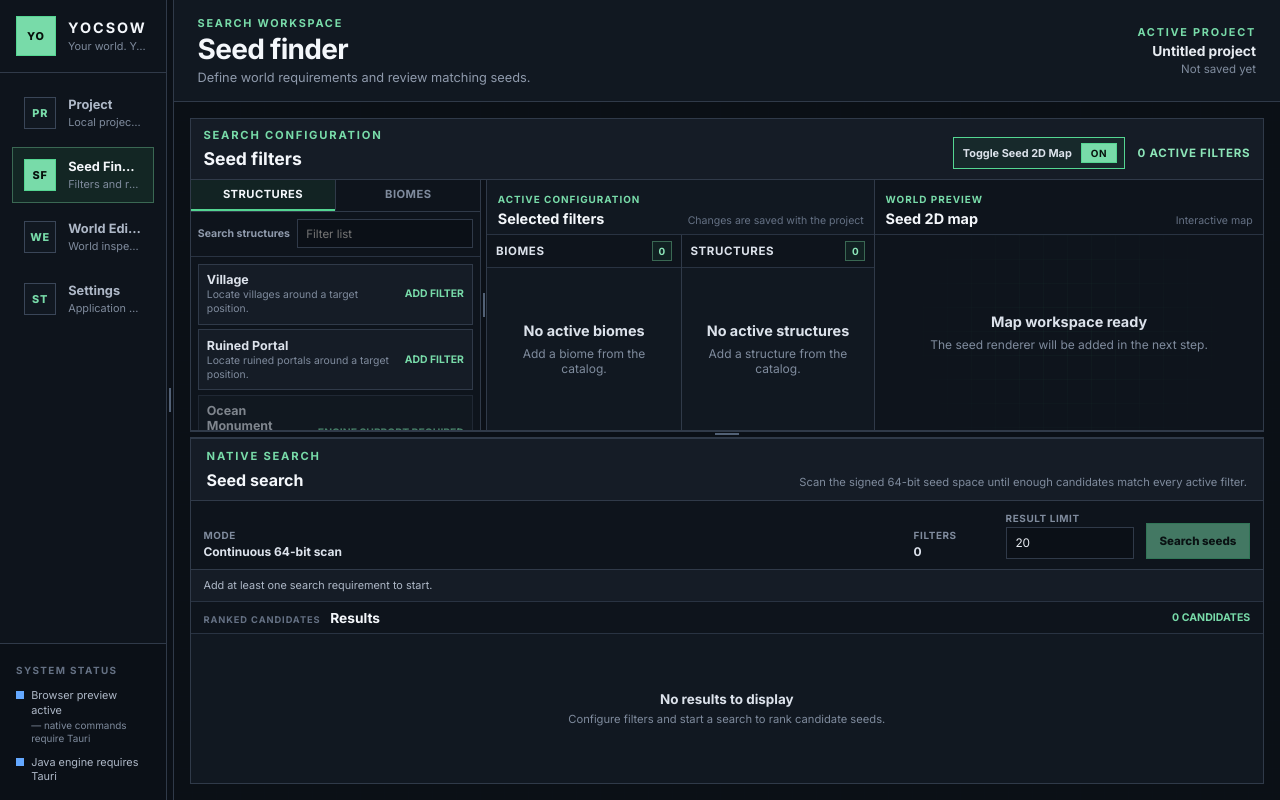
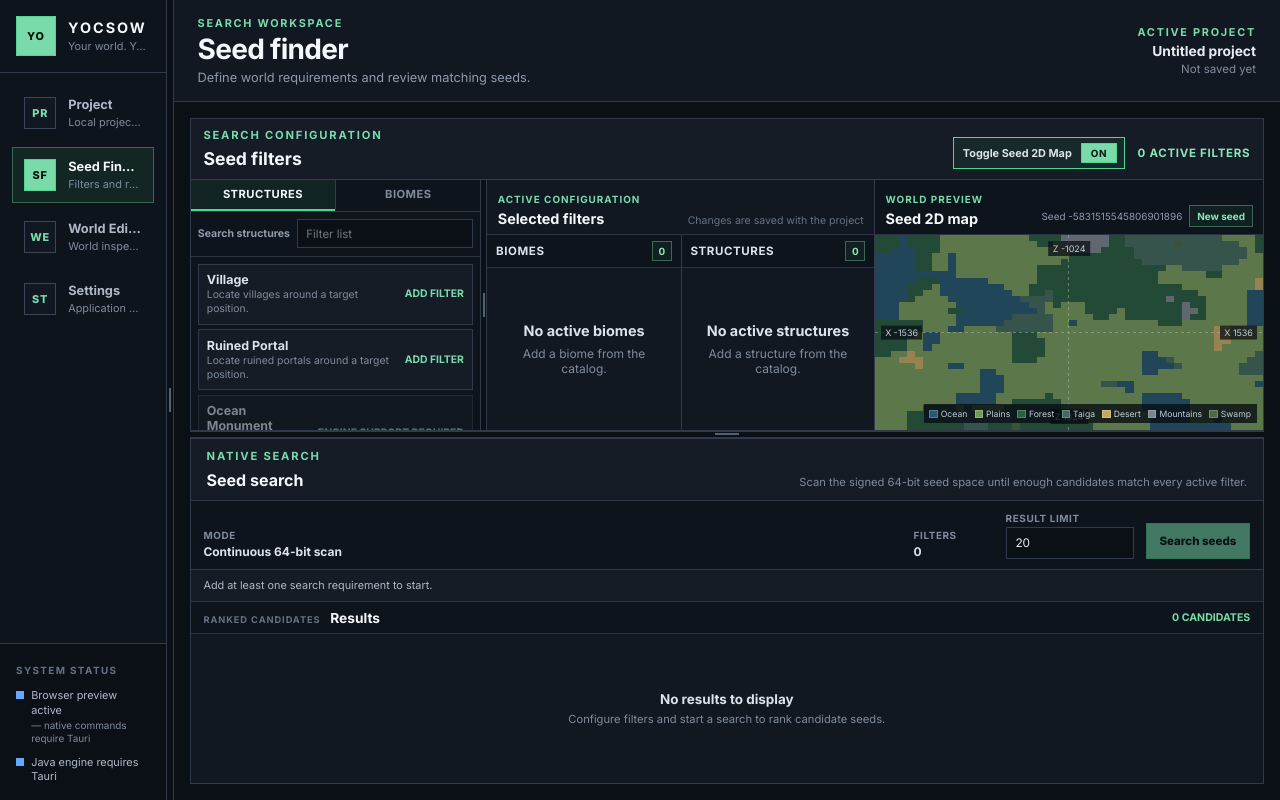
Before and after one commit to Raisybear/yocsow, a React (Vite) app in the folder apps/desktop/: page / in a window 1280 px wide. Both pictures are taken after a click on the switch "Toggle Seed 2D Map". Built offline with nearby package versions, Linux system fonts and the light colour scheme.

Commit message:
feat: render deterministic seed map preview

```diff
--- a/apps/desktop/src/components/SearchRequirementsPanel.tsx
+++ b/apps/desktop/src/components/SearchRequirementsPanel.tsx
@@ -9,6 +9,7 @@ import {
   type StructureRequirement,
   type StructureType,
 } from '../domain/search-requirements'
+import { createRandomSeed } from '../domain/seed-map'
 import { ResizablePanelGroup } from './ResizablePanelGroup'
 import { SeedMapWorkspace } from './SeedMapWorkspace'
 import './SearchRequirementsPanel.css'
@@ -156,6 +157,7 @@ export function SearchRequirementsPanel({
     useState<FilterCategory>('structures')
   const [filterQuery, setFilterQuery] = useState('')
   const [seedMapVisible, setSeedMapVisible] = useState(false)
+  const [seedMapSeed, setSeedMapSeed] = useState(createRandomSeed)
 
   const visibleCatalogItems = filterCatalog.filter(
     (item) =>
@@ -415,7 +417,14 @@ export function SearchRequirementsPanel({
             </div>
           </div>
 
-          {seedMapVisible && <SeedMapWorkspace />}
+          {seedMapVisible && (
+            <SeedMapWorkspace
+              seed={seedMapSeed}
+              onRandomize={() => {
+                setSeedMapSeed(createRandomSeed())
+              }}
+            />
+          )}
         </div>
       </ResizablePanelGroup>
     </section>
--- /dev/null
+++ b/apps/desktop/src/components/SeedMapCanvas.tsx
@@ -0,0 +1,51 @@
+import { memo } from 'react'
+import type { SeedMapModel } from '../domain/seed-map'
+import { SEED_MAP_BIOME_COLORS } from './seed-map-presentation'
+
+interface SeedMapCanvasProps {
+  model: SeedMapModel
+}
+
+export const SeedMapCanvas = memo(function SeedMapCanvas({
+  model,
+}: SeedMapCanvasProps) {
+  return (
+    <svg
+      className="seed-map-canvas"
+      viewBox={`0 0 ${model.columns} ${model.rows}`}
+      preserveAspectRatio="none"
+      role="img"
+      aria-label={`Terrain preview for seed ${model.seed}`}
+    >
+      <title>Terrain preview for seed {model.seed}</title>
+
+      {model.cells.map((cell, index) => (
+        <rect
+          x={index % model.columns}
+          y={Math.floor(index / model.columns)}
+          width={1.04}
+          height={1.04}
+          fill={SEED_MAP_BIOME_COLORS[cell.biome]}
+          key={`${cell.x}:${cell.z}`}
+        />
+      ))}
+
+      <line
+        className="seed-map-axis"
+        x1={model.columns / 2}
+        x2={model.columns / 2}
+        y1={0}
+        y2={model.rows}
+        vectorEffect="non-scaling-stroke"
+      />
+      <line
+        className="seed-map-axis"
+        x1={0}
+        x2={model.columns}
+        y1={model.rows / 2}
+        y2={model.rows / 2}
+        vectorEffect="non-scaling-stroke"
+      />
+    </svg>
+  )
+})
--- a/apps/desktop/src/components/SeedMapWorkspace.css
+++ b/apps/desktop/src/components/SeedMapWorkspace.css
@@ -30,41 +30,127 @@
   font-size: 0.9rem;
 }
 
-.seed-map-workspace-heading small {
-  color: #657184;
-  font-size: 0.66rem;
+.seed-map-workspace-actions {
+  display: flex;
+  align-items: center;
+  justify-content: flex-end;
+  gap: 0.45rem;
 }
 
-.seed-map-workspace-empty {
-  position: relative;
-  display: grid;
-  min-height: 0;
-  place-content: center;
+.seed-map-value {
+  max-width: 10rem;
   overflow: hidden;
-  padding: 1rem;
-  color: #7f8b9d;
-  text-align: center;
-  isolation: isolate;
+  color: #8f9aac !important;
+  font-size: 0.62rem !important;
+  font-weight: 400 !important;
+  letter-spacing: 0 !important;
+  text-overflow: ellipsis;
+  text-transform: none !important;
+  white-space: nowrap;
 }
 
-.seed-map-workspace-grid {
-  position: absolute;
-  z-index: -1;
-  inset: 0;
-  opacity: 0.3;
-  background-image:
-    linear-gradient(rgb(84 214 146 / 13%) 1px, transparent 1px),
-    linear-gradient(90deg, rgb(84 214 146 / 13%) 1px, transparent 1px);
-  background-size: 1.5rem 1.5rem;
-  mask-image: radial-gradient(circle at center, black, transparent 78%);
+.seed-map-workspace-actions button {
+  padding: 0.25rem 0.42rem;
+  border: 1px solid #3a6853;
+  color: #8ce5b8;
+  background: rgb(34 86 60 / 20%);
+  font: inherit;
+  font-size: 0.62rem;
+  font-weight: 700;
+  cursor: pointer;
 }
 
-.seed-map-workspace-empty strong {
-  color: #dce2eb;
-  font-size: 0.9rem;
+.seed-map-workspace-actions button:hover {
+  border-color: #78dba9;
+  background: rgb(34 86 60 / 34%);
 }
 
-.seed-map-workspace-empty p {
-  margin: 0.4rem 0 0;
-  font-size: 0.75rem;
+.seed-map-workspace-actions button:focus-visible {
+  outline: 2px solid #78dba9;
+  outline-offset: 2px;
 }
+
+.seed-map-viewport {
+  position: relative;
+  min-height: 0;
+  overflow: hidden;
+  background: #091018;
+}
+
+.seed-map-canvas {
+  position: absolute;
+  inset: 0;
+  width: 100%;
+  height: 100%;
+  filter: saturate(0.88) brightness(0.78);
+  shape-rendering: crispEdges;
+}
+
+.seed-map-axis {
+  stroke: rgb(244 247 251 / 42%);
+  stroke-dasharray: 3 3;
+  stroke-width: 1px;
+}
+
+.seed-map-coordinate {
+  position: absolute;
+  padding: 0.12rem 0.28rem;
+  color: #c2cbd8;
+  background: rgb(7 12 18 / 72%);
+  font-size: 0.56rem;
+  pointer-events: none;
+}
+
+.seed-map-coordinate--north {
+  top: 0.35rem;
+  left: 50%;
+  transform: translateX(-50%);
+}
+
+.seed-map-coordinate--south {
+  bottom: 0.35rem;
+  left: 50%;
+  transform: translateX(-50%);
+}
+
+.seed-map-coordinate--west {
+  top: 50%;
+  left: 0.35rem;
+  transform: translateY(-50%);
+}
+
+.seed-map-coordinate--east {
+  top: 50%;
+  right: 0.35rem;
+  transform: translateY(-50%);
+}
+
+.seed-map-legend {
+  position: absolute;
+  right: 0.4rem;
+  bottom: 0.4rem;
+  display: flex;
+  flex-wrap: wrap;
+  justify-content: flex-end;
+  gap: 0.2rem 0.45rem;
+  max-width: calc(100% - 0.8rem);
+  margin: 0;
+  padding: 0.28rem 0.35rem;
+  color: #c2cbd8;
+  background: rgb(7 12 18 / 78%);
+  font-size: 0.54rem;
+  list-style: none;
+  text-transform: capitalize;
+}
+
+.seed-map-legend li {
+  display: flex;
+  align-items: center;
+  gap: 0.2rem;
+}
+
+.seed-map-legend li > span {
+  width: 0.52rem;
+  height: 0.52rem;
+  border: 1px solid rgb(244 247 251 / 22%);
+}
--- a/apps/desktop/src/components/SeedMapWorkspace.tsx
+++ b/apps/desktop/src/components/SeedMapWorkspace.tsx
@@ -1,6 +1,20 @@
+import { useMemo } from 'react'
+import { createSeedMap } from '../domain/seed-map'
+import { SeedMapCanvas } from './SeedMapCanvas'
+import { SEED_MAP_LEGEND } from './seed-map-presentation'
 import './SeedMapWorkspace.css'
 
-export function SeedMapWorkspace() {
+interface SeedMapWorkspaceProps {
+  seed: string
+  onRandomize: () => void
+}
+
+export function SeedMapWorkspace({
+  seed,
+  onRandomize,
+}: SeedMapWorkspaceProps) {
+  const model = useMemo(() => createSeedMap(seed), [seed])
+
   return (
     <section
       id="seed-map-workspace"
@@ -12,13 +26,38 @@ export function SeedMapWorkspace() {
           <span>World preview</span>
           <h3 id="seed-map-title">Seed 2D map</h3>
         </div>
-        <small>Interactive map</small>
+        <div className="seed-map-workspace-actions">
+          <span className="seed-map-value">Seed {seed}</span>
+          <button type="button" onClick={onRandomize}>
+            New seed
+          </button>
+        </div>
       </header>
 
-      <div className="seed-map-workspace-empty">
-        <div className="seed-map-workspace-grid" aria-hidden="true" />
-        <strong>Map workspace ready</strong>
-        <p>The seed renderer will be added in the next step.</p>
+      <div className="seed-map-viewport">
+        <SeedMapCanvas model={model} />
+
+        <div className="seed-map-coordinate seed-map-coordinate--north">
+          Z {model.minimumZ}
+        </div>
+        <div className="seed-map-coordinate seed-map-coordinate--south">
+          Z {model.minimumZ + model.rows * model.blocksPerCell}
+        </div>
+        <div className="seed-map-coordinate seed-map-coordinate--west">
+          X {model.minimumX}
+        </div>
+        <div className="seed-map-coordinate seed-map-coordinate--east">
+          X {model.minimumX + model.columns * model.blocksPerCell}
+        </div>
+
+        <ul className="seed-map-legend" aria-label="Map legend">
+          {SEED_MAP_LEGEND.map(([biome, color]) => (
+            <li key={biome}>
+              <span style={{ backgroundColor: color }} aria-hidden="true" />
+              {biome}
+            </li>
+          ))}
+        </ul>
       </div>
     </section>
   )
--- /dev/null
+++ b/apps/desktop/src/components/seed-map-presentation.ts
@@ -0,0 +1,15 @@
+import type { SeedMapBiome } from '../domain/seed-map'
+
+export const SEED_MAP_BIOME_COLORS: Record<SeedMapBiome, string> = {
+  ocean: '#255b78',
+  plains: '#739b58',
+  forest: '#286044',
+  taiga: '#416b62',
+  desert: '#c6a85e',
+  mountains: '#7c8490',
+  swamp: '#4e6848',
+}
+
+export const SEED_MAP_LEGEND = Object.entries(
+  SEED_MAP_BIOME_COLORS,
+) as Array<[SeedMapBiome, string]>
--- /dev/null
+++ b/apps/desktop/src/domain/seed-map.ts
@@ -0,0 +1,183 @@
+export const SEED_MAP_COLUMNS = 48
+export const SEED_MAP_ROWS = 32
+export const SEED_MAP_BLOCKS_PER_CELL = 64
+
+export const SEED_MAP_BIOMES = [
+  'ocean',
+  'plains',
+  'forest',
+  'taiga',
+  'desert',
+  'mountains',
+  'swamp',
+] as const
+
+export type SeedMapBiome = (typeof SEED_MAP_BIOMES)[number]
+
+export interface SeedMapCell {
+  biome: SeedMapBiome
+  x: number
+  z: number
+}
+
+export interface SeedMapModel {
+  seed: string
+  columns: number
+  rows: number
+  blocksPerCell: number
+  minimumX: number
+  minimumZ: number
+  cells: SeedMapCell[]
+}
+
+type RandomValueFiller = (values: Uint32Array<ArrayBuffer>) => void
+
+const UINT32_RANGE = 0x1_0000_0000
+const BIT_SHIFT_32 = BigInt(32)
+
+export function createRandomSeed(
+  fillRandomValues: RandomValueFiller = (values) => {
+    globalThis.crypto.getRandomValues(values)
+  },
+): string {
+  const words = new Uint32Array(new ArrayBuffer(2 * Uint32Array.BYTES_PER_ELEMENT))
+  fillRandomValues(words)
+
+  const unsignedSeed =
+    (BigInt(words[0]) << BIT_SHIFT_32) | BigInt(words[1])
+
+  return BigInt.asIntN(64, unsignedSeed).toString()
+}
+
+export function createSeedMap(seed: string): SeedMapModel {
+  const parsedSeed = BigInt(seed)
+  const minimumX =
+    -(SEED_MAP_COLUMNS / 2) * SEED_MAP_BLOCKS_PER_CELL
+  const minimumZ =
+    -(SEED_MAP_ROWS / 2) * SEED_MAP_BLOCKS_PER_CELL
+  const cells: SeedMapCell[] = []
+
+  for (let row = 0; row < SEED_MAP_ROWS; row++) {
+    for (let column = 0; column < SEED_MAP_COLUMNS; column++) {
+      const x = minimumX + column * SEED_MAP_BLOCKS_PER_CELL
+      const z = minimumZ + row * SEED_MAP_BLOCKS_PER_CELL
+
+      cells.push({
+        biome: samplePreviewBiome(parsedSeed, column, row),
+        x,
+        z,
+      })
+    }
+  }
+
+  return {
+    seed: parsedSeed.toString(),
+    columns: SEED_MAP_COLUMNS,
+    rows: SEED_MAP_ROWS,
+    blocksPerCell: SEED_MAP_BLOCKS_PER_CELL,
+    minimumX,
+    minimumZ,
+    cells,
+  }
+}
+
+function samplePreviewBiome(
+  seed: bigint,
+  column: number,
+  row: number,
+): SeedMapBiome {
+  const continentalness = octaveNoise(seed, column, row, 0x4f1bbcdc)
+  const temperature = octaveNoise(seed, column, row, 0x6d2b79f5)
+  const moisture = octaveNoise(seed, column, row, 0x1b873593)
+
+  if (continentalness < 0.32) {
+    return 'ocean'
+  }
+
+  if (continentalness > 0.78) {
+    return 'mountains'
+  }
+
+  if (moisture > 0.73 && continentalness < 0.58) {
+    return 'swamp'
+  }
+
+  if (temperature > 0.66 && moisture < 0.47) {
+    return 'desert'
+  }
+
+  if (temperature < 0.38) {
+    return 'taiga'
+  }
+
+  if (moisture > 0.52) {
+    return 'forest'
+  }
+
+  return 'plains'
+}
+
+function octaveNoise(
+  seed: bigint,
+  x: number,
+  z: number,
+  salt: number,
+): number {
+  return (
+    interpolatedNoise(seed, x, z, 12, salt) * 0.55 +
+    interpolatedNoise(seed, x, z, 6, salt ^ 0x85ebca6b) * 0.3 +
+    interpolatedNoise(seed, x, z, 3, salt ^ 0xc2b2ae35) * 0.15
+  )
+}
+
+function interpolatedNoise(
+  seed: bigint,
+  x: number,
+  z: number,
+  scale: number,
+  salt: number,
+): number {
+  const gridX = Math.floor(x / scale)
+  const gridZ = Math.floor(z / scale)
+  const fractionX = smoothStep((x % scale) / scale)
+  const fractionZ = smoothStep((z % scale) / scale)
+  const top = interpolate(
+    hashNoise(seed, gridX, gridZ, salt),
+    hashNoise(seed, gridX + 1, gridZ, salt),
+    fractionX,
+  )
+  const bottom = interpolate(
+    hashNoise(seed, gridX, gridZ + 1, salt),
+    hashNoise(seed, gridX + 1, gridZ + 1, salt),
+    fractionX,
+  )
+
+  return interpolate(top, bottom, fractionZ)
+}
+
+function hashNoise(
+  seed: bigint,
+  x: number,
+  z: number,
+  salt: number,
+): number {
+  const lowSeed = Number(BigInt.asUintN(32, seed))
+  const highSeed = Number(BigInt.asUintN(32, seed >> BIT_SHIFT_32))
+  let hash = lowSeed ^ Math.imul(highSeed, 0x9e3779b1) ^ salt
+
+  hash = Math.imul(hash ^ Math.imul(x, 0x85ebca6b), 0xc2b2ae35)
+  hash = Math.imul(hash ^ Math.imul(z, 0x27d4eb2f), 0x165667b1)
+  hash ^= hash >>> 15
+  hash = Math.imul(hash, 0x85ebca6b)
+  hash ^= hash >>> 13
+
+  return (hash >>> 0) / UINT32_RANGE
+}
+
+function smoothStep(value: number): number {
+  return value * value * (3 - 2 * value)
+}
+
+function interpolate(start: number, end: number, amount: number): number {
+  return start + (end - start) * amount
+}
```
Also changed, not shown: 2 other files (tests, documents, lock files or other folders).
